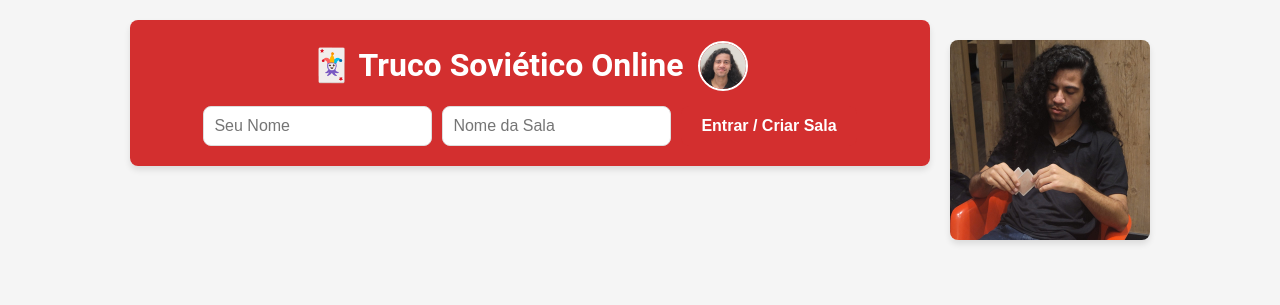
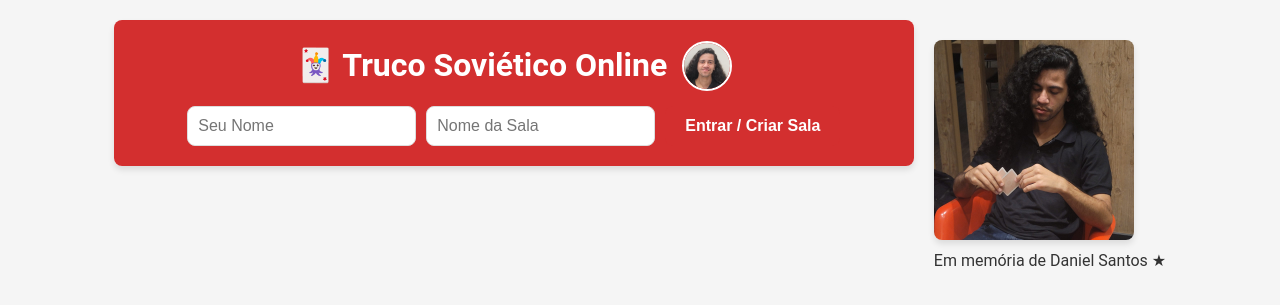
Before and after one commit to Mateus-Band/Truco-Sovietico2, a Flask app: page / in a window 1280 px wide. Shown: the top 305 px of the page. Run offline with Flask 3, Linux system fonts and the light colour scheme; some libraries are stand-ins or nearby versions.

Commit message:
Update index.html

```diff
--- a/templates/index.html
+++ b/templates/index.html
@@ -80,12 +80,11 @@
         </div>
       </main>
     </div>
-
     <div class="side-image-container">
       <img src="{{ url_for('static', filename='images/daniel.png') }}" alt="Daniel">
+      <p class="memorial-text">Em memória de Daniel Santos ★</p>
     </div>
   </div>
-
   <script src="https://cdn.socket.io/4.7.5/socket.io.min.js"></script>
   <script src="{{ url_for('static', filename='js/script.js') }}"></script>
 </body>
```
